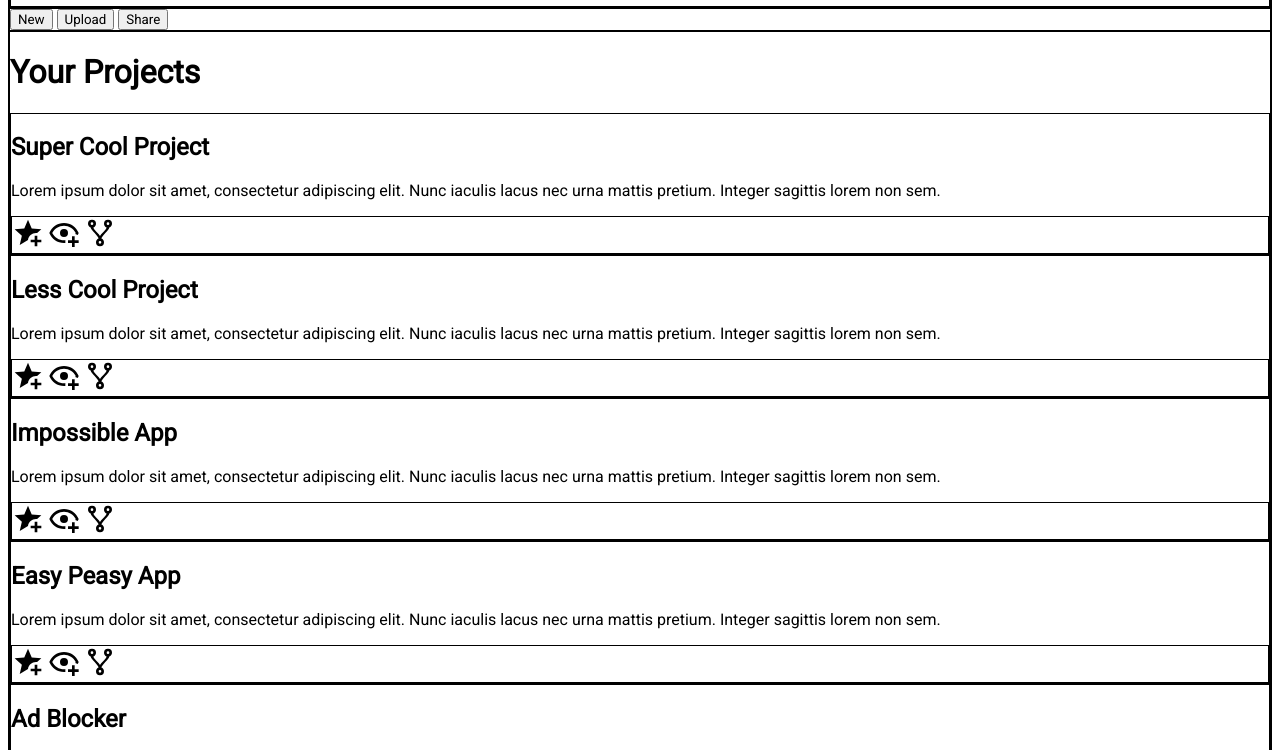
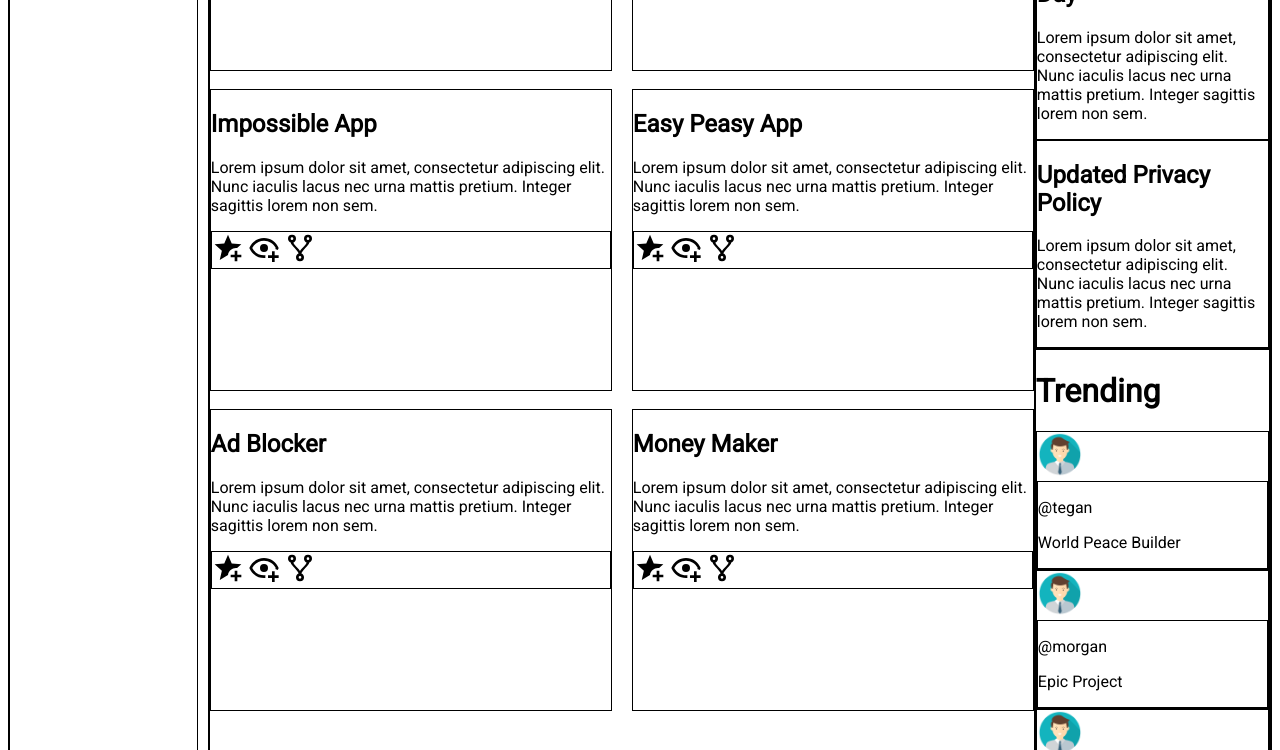
Before and after one commit to pixzcodes/web-dashboard-practice, a plain HTML site: page index.html in a window 1280 px wide. Shown: the part 693-1443 px from the top of the page. Drawn offline with Linux system fonts and the light colour scheme.

Commit message:
Added most of the layout CSS and a couple things I forgot in the html

```diff
--- a/index.html
+++ b/index.html
@@ -9,7 +9,7 @@
   </head>
   <body>
     <div class="main-container">
-      <nav>
+      <div class="side-nav">
         <h1>
           <svg xmlns="http://www.w3.org/2000/svg" viewBox="0 0 24 24"><title>bulletin-board</title><path d="M12.04,2.5L9.53,5H14.53L12.04,2.5M4,7V20H20V7H4M12,0L17,5V5H20A2,2 0 0,1 22,7V20A2,2 0 0,1 20,22H4A2,2 0 0,1 2,20V7A2,2 0 0,1 4,5H7V5L12,0M7,18V14H12V18H7M14,17V10H18V17H14M6,12V9H11V12H6Z" /></svg>
           Dashboard
@@ -54,7 +54,7 @@
             <a href="http://" target="_blank" rel="noopener noreferrer">Privacy</a>
           </li>
         </ul>
-      </nav>
+      </div>
       <header>
         <div class="searchbar">
           <svg xmlns="http://www.w3.org/2000/svg" viewBox="0 0 24 24"><title>magnify</title><path d="M9.5,3A6.5,6.5 0 0,1 16,9.5C16,11.11 15.41,12.59 14.44,13.73L14.71,14H15.5L20.5,19L19,20.5L14,15.5V14.71L13.73,14.44C12.59,15.41 11.11,16 9.5,16A6.5,6.5 0 0,1 3,9.5A6.5,6.5 0 0,1 9.5,3M9.5,5C7,5 5,7 5,9.5C5,12 7,14 9.5,14C12,14 14,12 14,9.5C14,7 12,5 9.5,5Z" /></svg>
@@ -79,6 +79,7 @@
         </div>
       </header>
       <div class="main-content">
+        <div class="projects">
           <h1>Your Projects</h1>
           <div class="card">
             <h2>Super Cool Project</h2>
@@ -136,6 +137,7 @@
           </div>
         </div>
       <div class="announcements">
+        <h1>Announcements</h1>
           <div class="announcement-post">
             <h2>Site Maintenance</h2>
             <p>Lorem ipsum dolor sit amet, consectetur adipiscing elit. Nunc iaculis lacus nec urna mattis pretium. Integer sagittis lorem non sem. </p>
@@ -150,6 +152,7 @@
           </div>
         </div>
         <div class="trending">
+          <h1>Trending</h1>
           <div class="trending-post">
             <img src="dan.png" alt="Profile Picture" class="profile-picture">
             <div class="trending-post-info">
@@ -180,5 +183,7 @@
           </div>
         </div>
       </div>
+
+    </div>
   </body>
 </html>
--- a/style.css
+++ b/style.css
@@ -2,6 +2,8 @@
   font-family: Roboto;
   src: url(Roboto-Regular.ttf);
 }
+
+/*   Basic styles just to get set up   */
 * {
   font-family: Roboto,Arial, Helvetica, sans-serif
 }
@@ -15,3 +17,30 @@ svg {
 div {
   border: solid black 1px;
 }
+
+/*  Layout  */
+.main-container {
+  display: grid;
+  grid-template: 1fr 4fr / 1fr 5fr;
+  gap: 10px;
+}
+.side-nav {
+  grid-row: 1 / -1;
+}
+.main-content {
+  display: grid;
+  grid-template: 1fr 1fr / 2fr 1fr;
+}
+.projects {
+  grid-row: 1 / -1;
+  display: grid;
+  grid-template: 80px repeat(3, 300px) / repeat(2, 1fr);
+  gap: 20px;
+}
+.projects > h1 {
+  grid-column: 1 / -1;
+}
+.card {
+  width: 400px;
+  height: 300px;
+}
```
Lines whose indentation alone changed are shown as unchanged.
